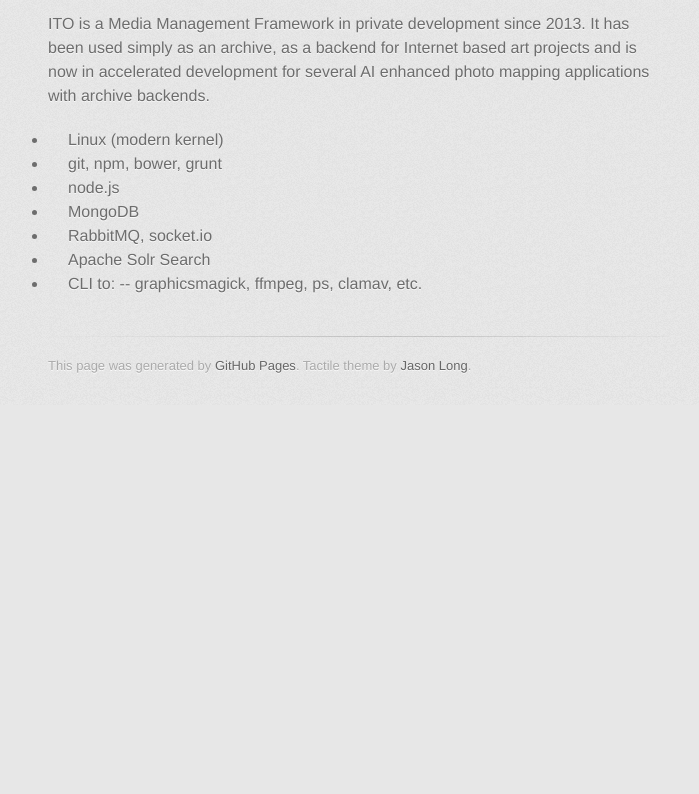
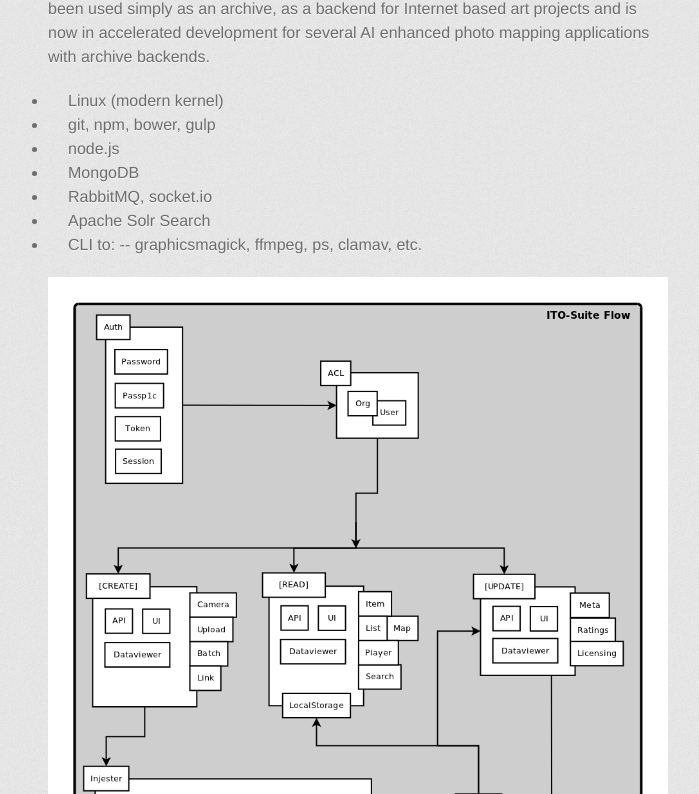
Before and after one commit to ito-suite/ito-suite.github.io, a plain HTML site: page index.html in a window 1280 px wide. Shown: the part 621-1415 px from the top of the page, without its empty margins (282-981 px from the left). Before the commit the page ends 1026 px from the top, so only its background shows below. Drawn offline with Linux system fonts and the light colour scheme; a web font is replaced by a local one.

Commit message:
index update

```diff
--- a/index.html
+++ b/index.html
@@ -19,7 +19,6 @@
 
         <header>
           <h1>ITO Suite</h1>
-          <h2>This is the website of the ito-suite project.</h2>
         </header>
 
         <section id="downloads" class="clearfix">
@@ -38,7 +37,7 @@
 
 <ul>
 <li>Linux (modern kernel)</li>
-<li>git, npm, bower, grunt</li>
+<li>git, npm, bower, gulp</li>
 <li>node.js</li>
 <li>MongoDB</li>
 <li>RabbitMQ, socket.io</li>
@@ -46,10 +45,14 @@
 <li>CLI to:
 -- graphicsmagick, ffmpeg, ps, clamav, etc.</li>
 </ul>
+
+<p>
+<img src="/doc/ito-suite_flow.png" alt="flow">
+</p>
         </section>
 
         <footer>
-          This page was generated by <a href="https://pages.github.com">GitHub Pages</a>. Tactile theme by <a href="https://twitter.com/jasonlong">Jason Long</a>.
+
         </footer>
 
 
```
